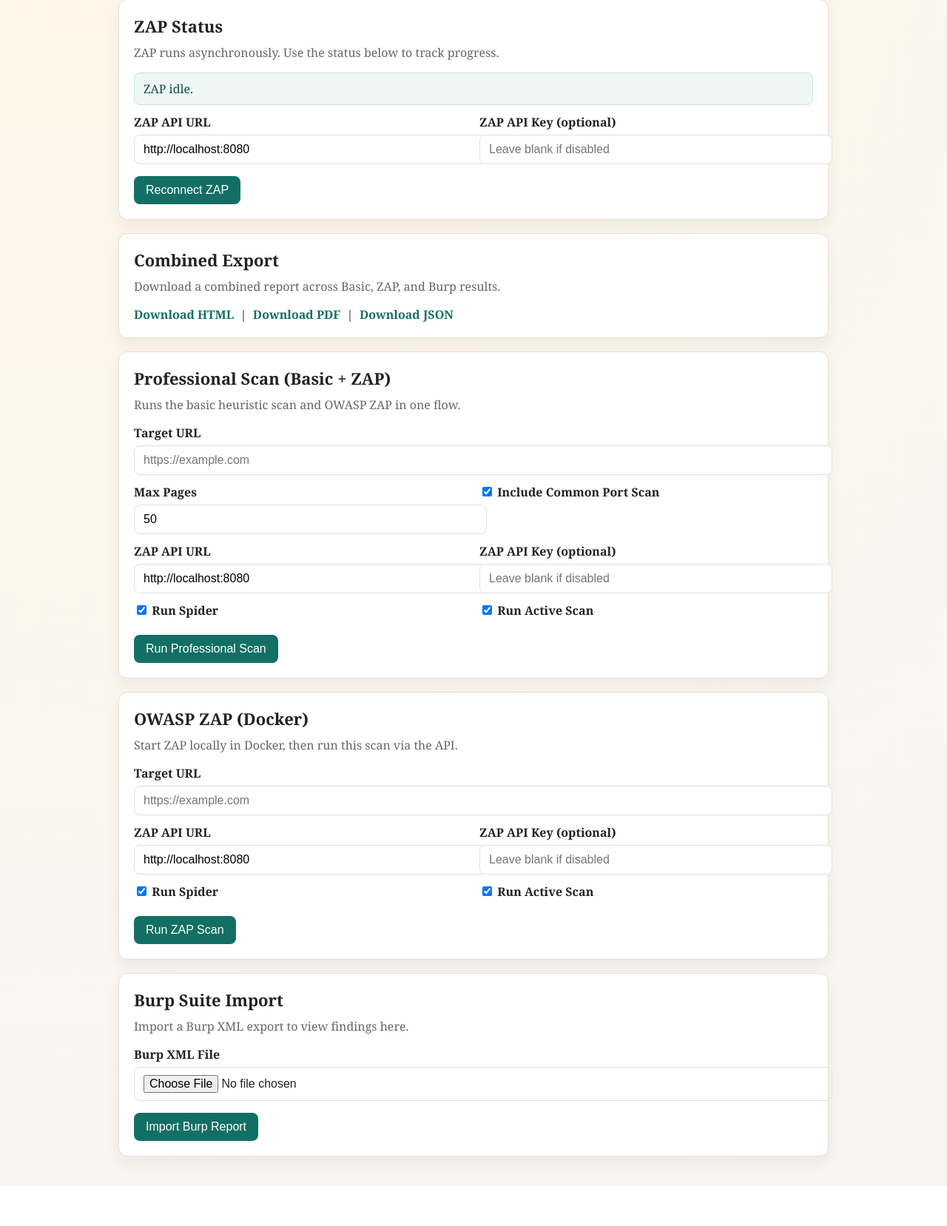
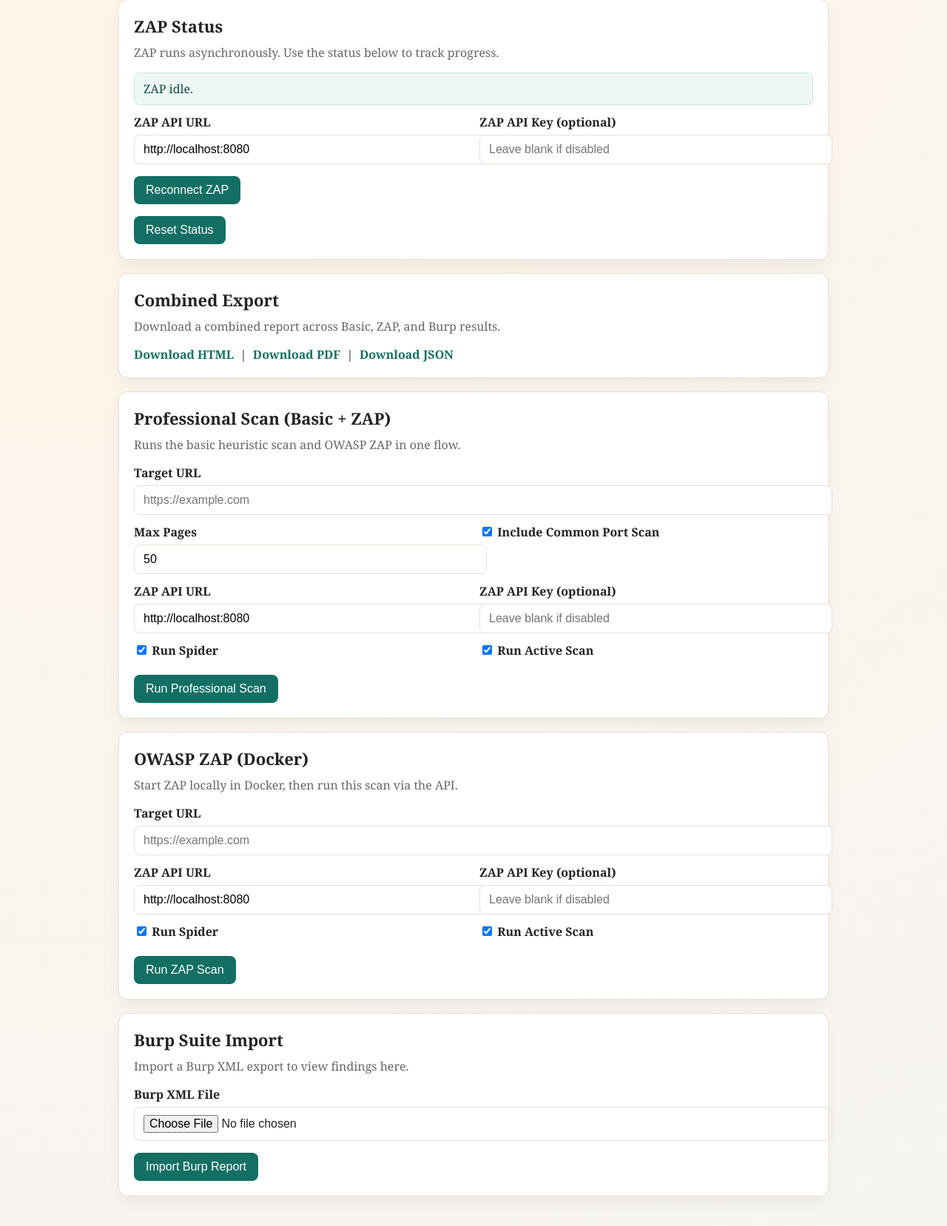
Before and after one commit to Hardeeh03/web-scanner, a Flask app: page / in a window 1280 px wide. Shown: the part 560-2217 px from the top of the page at 74% size. Before the commit the page ends 2163 px from the top, so only its background shows below. Run offline with Flask 3, Linux system fonts and the light colour scheme.

Commit message:
Add ZAP status reset and auto-timeout

```diff
--- a/app.py
+++ b/app.py
@@ -25,6 +25,7 @@
 zap_job = {
     "status": "idle",  # idle | running | done | error
     "message": "",
+    "started_at": None,
 }
 zap_lock = Lock()
 
@@ -264,6 +265,12 @@
 
 @app.get("/zap-status")
 def zap_status():
+    # Auto-timeout a stuck job after 30 minutes.
+    if zap_job["status"] == "running" and zap_job["started_at"]:
+        if (datetime.now(timezone.utc) - zap_job["started_at"]).total_seconds() > 1800:
+            with zap_lock:
+                zap_job["status"] = "error"
+                zap_job["message"] = "ZAP scan timed out. Please reconnect and try again."
     return {
         "status": zap_job["status"],
         "message": zap_job["message"],
@@ -279,6 +286,7 @@
     with zap_lock:
         zap_job["status"] = "running"
         zap_job["message"] = "Reconnecting to ZAP..."
+        zap_job["started_at"] = datetime.now(timezone.utc)
     try:
         version = zap_health(zap_url, api_key, timeout_s=60, retries=5)
         with zap_lock:
@@ -293,6 +301,15 @@
     return index()
 
 
+@app.post("/zap-reset")
+def zap_reset():
+    with zap_lock:
+        zap_job["status"] = "idle"
+        zap_job["message"] = "ZAP idle."
+        zap_job["started_at"] = None
+    return index()
+
+
 def _start_zap_job(target_url, zap_base_url, api_key, spider, active):
     global last_report_zap
 
@@ -301,6 +318,7 @@
         with zap_lock:
             zap_job["status"] = "running"
             zap_job["message"] = "ZAP scan running..."
+            zap_job["started_at"] = datetime.now(timezone.utc)
             last_report_zap = None
         try:
             zap_version = zap_health(zap_base_url, api_key, timeout_s=60, retries=5)
@@ -316,14 +334,17 @@
                 last_report_zap = report
                 zap_job["status"] = "done"
                 zap_job["message"] = "ZAP scan completed."
+                zap_job["started_at"] = None
         except ZapError as exc:
             with zap_lock:
                 zap_job["status"] = "error"
                 zap_job["message"] = f"ZAP scan failed: {exc}"
+                zap_job["started_at"] = None
         except Exception as exc:
             with zap_lock:
                 zap_job["status"] = "error"
                 zap_job["message"] = f"ZAP scan failed: {exc}"
+                zap_job["started_at"] = None
 
     # Avoid starting multiple ZAP scans at once.
     with zap_lock:
--- a/templates/index.html
+++ b/templates/index.html
@@ -192,6 +192,11 @@
           </div>
           <div class="actions">
             <button type="submit">Reconnect ZAP</button>
+          </div>
+        </form>
+        <form method="post" action="/zap-reset">
+          <div class="actions">
+            <button type="submit">Reset Status</button>
           </div>
         </form>
       </div>
```
